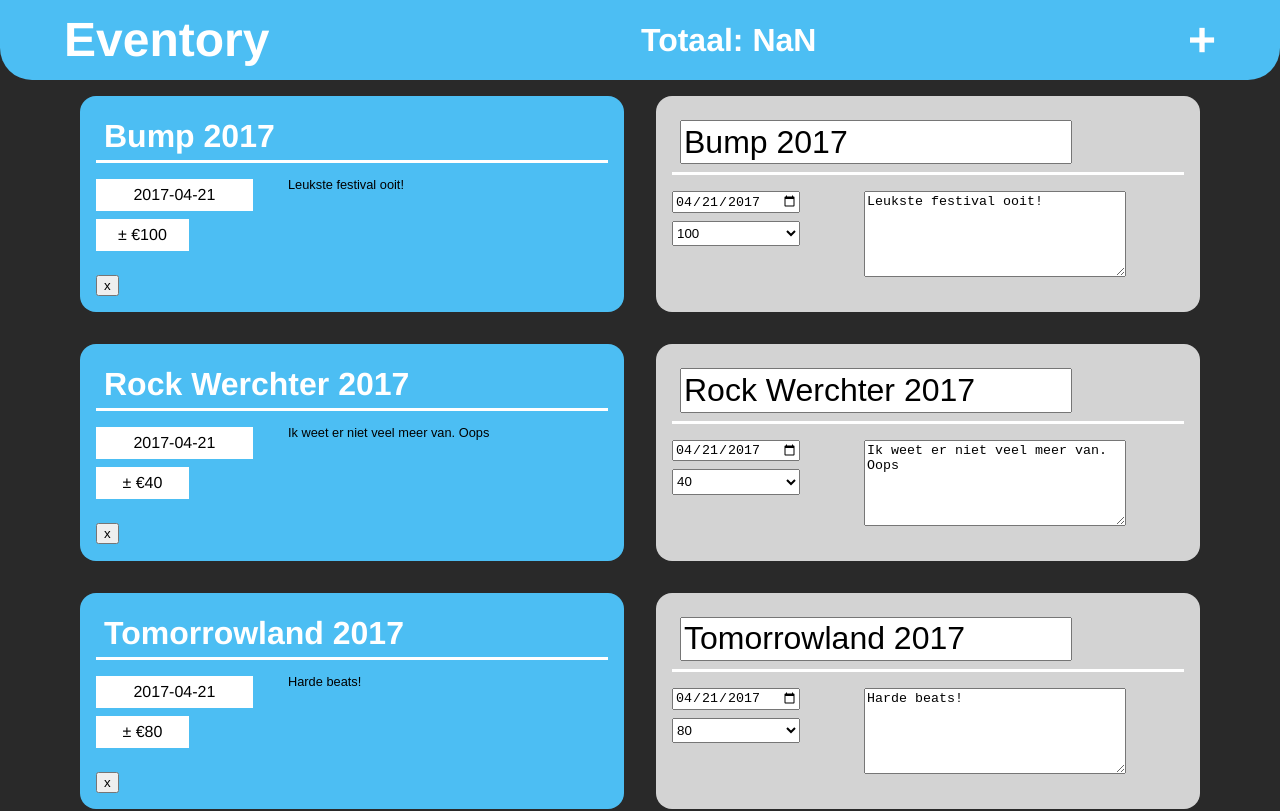
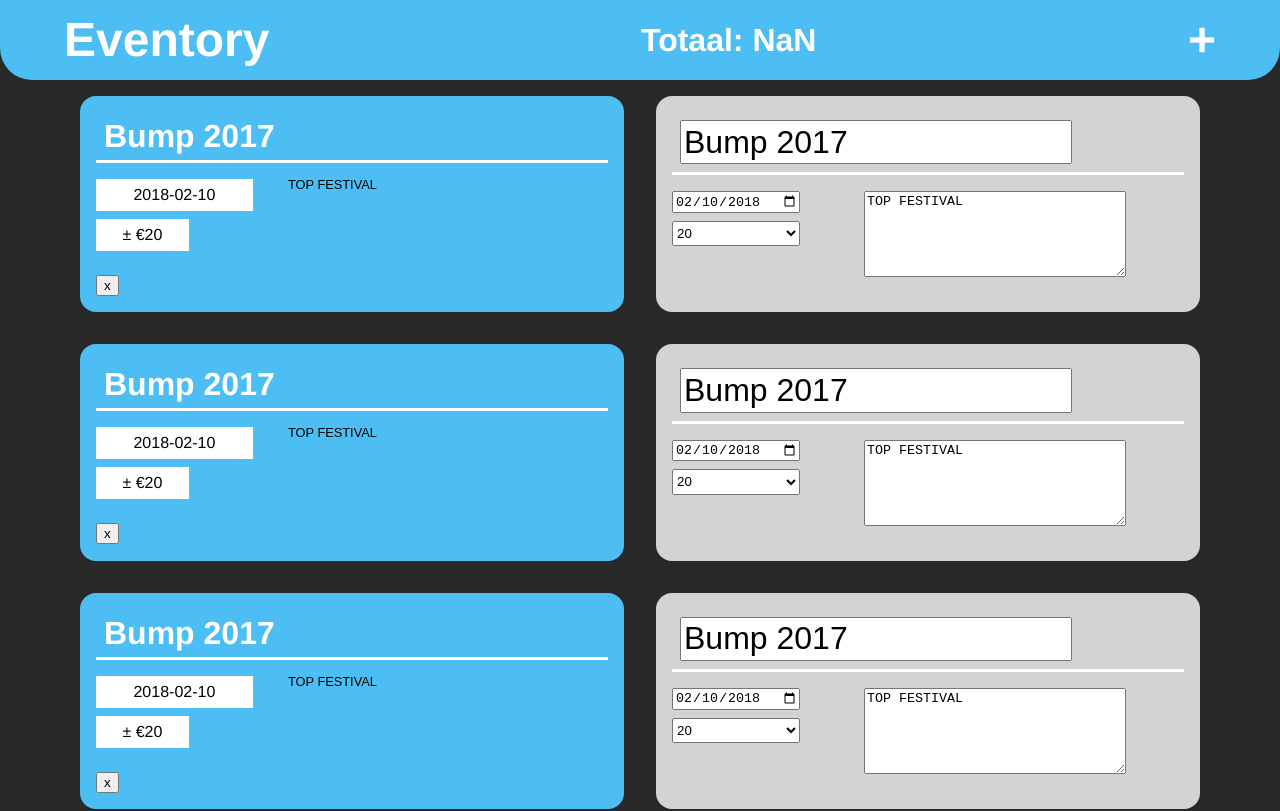
Before and after one commit to nicolasnuytten/WAD-Opdracht, a React (Create React App) app: page / in a window 1280 px wide. Shown: the top 811 px of the page. Built offline with nearby package versions, Linux system fonts and the light colour scheme.

Commit message:
add feature fixed

```diff
--- a/src/components/AddEvent.jsx
+++ b/src/components/AddEvent.jsx
@@ -1,39 +1,31 @@
 import React from "react";
-import PropTypes from "prop-types";
 import { observer } from "mobx-react";
+import Event from "../models/Event";
 
-let inputName = null;
-let inputDate = null;
-let inputMoney = null;
-let inputText = null;
+const AddEvent = ({ store }) => {
 
-const AddEvent = ({ events, onAdd }) => {
-
-  const handleAddItem = e => {
+  const handleSubmitForm = e => {
     e.preventDefault();
-    if ((inputName.value && inputDate.value && inputMoney.value && inputText.value)){
-      onAdd(inputName.value, inputDate.value, inputMoney.value, inputText.value);
-      e.currentTarget.reset();
+    const form = e.currentTarget;
+    if (form.name.value) {
+      const event = new Event(form.name.value, form.date.value, form.money.value, form.text.value);
+      store.addEvent(event);
+      form.reset();
     }
   };
 
-  return (
-    <form className="add-form" onSubmit={handleAddItem}>
+  return <form className="add-form" onSubmit={handleSubmitForm}>
       <div className="event-tags">
         <label id="name">Event Name:</label>
-        <input name="name" type="text" ref={field => (inputName = field)} />
+        <input name="name" type="text" />
       </div>
       <div className="event-tags">
         <label id="date">Date:</label>
-        <input name="date" type="date" ref={field => (inputDate = field)} />
+        <input name="date" type="date" />
       </div>
       <div className="event-tags">
         <label id="money">Money:</label>
-        <select
-          name="money"
-          className="edit-event-money event-tag"
-          ref={field => (inputMoney = field)}
-        >
+        <select name="money" className="edit-event-money event-tag">
           <option value="10">10</option>
           <option value="20">20</option>
           <option value="30">30</option>
@@ -48,18 +40,11 @@ const AddEvent = ({ events, onAdd }) => {
       </div>
       <div className="event-tags">
         <label id="money">Description:</label>
-        <textarea name="text" ref={field => (inputText = field)} />
+        <textarea name="text" />
       </div>
 
       <button>Toevoegen</button>
-    </form>
-  );
+    </form>;
 };
 
-AddEvent.propTypes = {
-  events: PropTypes.object.isRequired,
-  onAdd: PropTypes.func.isRequired
-};
-
-
 export default observer(AddEvent);
--- a/src/components/Event.jsx
+++ b/src/components/Event.jsx
@@ -4,15 +4,7 @@ import {observer } from "mobx-react"
 
 const Event = ({ event }) => {
 
-  const { name, date, money, text, setActive, removeEvent } = event;
-
-  // const handleRemoveItem = id => {
-  //   onRemove(id);
-  // };
-
-  // const handleChangeItem = (id) => {
-  //   onChange(id);
-  // };
+  const { name, date, money, text, removeEvent } = event;
 
   return <div className="event">
       <div className="event-top">
@@ -28,7 +20,6 @@ const Event = ({ event }) => {
         </div>
       </div>
       <div>
-        {/* <button onClick={setActive}>aanpassen</button> */}
         <button onClick={removeEvent}>x</button>
       </div>
     </div>;
--- a/src/components/Events.jsx
+++ b/src/components/Events.jsx
@@ -1,20 +1,15 @@
 import React from "react";
 import Event from "./Event";
-import PropTypes from "prop-types";
+import EditEvent from "../components/EditEvent";
 
 const Events = ({ store }) => {
   const { events } = store;
   return <ul className="events">
-      {Object.keys(events).map(id => (
-        <Event key={id} id={id} event={events[id]} />
-      ))}
+      {events.map(event => <div className="events" key={event.id}>
+          <Event event={event} />
+          <EditEvent event={event} />
+        </div>)}
     </ul>;
 };
 
-Events.propTypes = {
-  events: PropTypes.object.isRequired,
-  onRemove: PropTypes.func.isRequired,
-  onChange: PropTypes.func.isRequired,
-};
-
 export default Events;
--- a/src/containers/App.js
+++ b/src/containers/App.js
@@ -1,71 +1,28 @@
 import React, { Component } from "react";
 import "../css/reset.css";
 import "../css/App.css";
-import Event from "../components/Event";
+import Events from "../components/Events";
 import Nav from "../components/Nav";
 import AddEvent from "../components/AddEvent";
 import NotFound from "../components/NotFound";
-import { Route, Switch } from "react-router-dom";
-import EditEvent from "../components/EditEvent";
+import { Route, Switch, withRouter } from "react-router-dom";
+import { observer } from "mobx-react";
 
 class App extends Component {
-  // constructor(props) {
-  //   super(props);
-  //   // this.state = { events: {}, active: null };
-  // }
-
-  componentDidMount = () => {
-    fetch("../data/events.json")
-      .then(r => r.json())
-      .then(this.parseData);
-  };
-
-  parseData = data => {
-    this.setState({ events: data });
-  };
-
-  // handleRemoveEvent = id => {
-  //   const events = { ...this.state.events };
-  //   delete events[id];
-  //   this.setState({ events, active: null });
-  // };
-
-  // handleChangeEvent = id => {
-  //   this.setState({ active: id });
-  //   console.log("set to active ", id);
-  // };
-
-  // handleChangeItem = (id, event) => {
-  //   const { events } = this.state;
-  //   const updateEvents = { ...events };
-  //   updateEvents[id] = event;
-  //   this.setState({ events: updateEvents });
-  // };
-
-  // handleSubmitEdit = (id) => {
-  //   this.setState({ active: null });
-  // };
 
   render() {
-    // const { events, active } = this.state;
     const { store } = this.props;
     return <div className="app">
-        <Nav title="Eventory" store= {store} />
-        {/* {active ? <EditEvent id={active} event={events[active]} onSubmit={this.handleSubmitEdit} onChange={(id, updateEvent) => this.handleChangeItem(id, updateEvent)} /> : ""} */}
+        <Nav title="Eventory" store={store} />
         <Switch>
           <Route path="/" exact render={() => <div className="events">
-                {store.events.map(event => (
-                  <div className="events" key={event.id}>
-                    <Event event={event} />
-                    <EditEvent event={event} />
-                  </div>
-                ))}
+                <Events store={store} />
               </div>} />
-          <Route path="/event/add"  render={() => <AddEvent onAdd={store.handleAddEvent} />} />
+          <Route path="/event/add"  render={() => <AddEvent store={store} />} />
           <Route component={NotFound} />
         </Switch>
       </div>;
   }
 }
 
-export default App;
+export default withRouter(observer(App));
--- a/src/models/Event.jsx
+++ b/src/models/Event.jsx
@@ -2,14 +2,14 @@ import uniqid from "uniqid";
 import { decorate, observable, action } from "mobx";
 
 class Event {
-  constructor(name, date, money, text, removeEvent, addActive) {
+  constructor(name, date, money, text, removeEvent) {
     this.id = uniqid();
     this.name = name;
     this.date = date;
     this.money = money;
     this.text = text;
     this.killMe = removeEvent;
-    this.active = addActive;
+    // this.active = addActive;
   }
 
   updateName = value => {
@@ -28,11 +28,7 @@ class Event {
     this.text = value;
   };
 
-  setActive = () => {
-    this.active(this);
-  };
-
-  removeEvent = () => {
+  removeEvent = (e) => {
     this.killMe(this);
   };
 }
--- a/src/store/index.js
+++ b/src/store/index.js
@@ -8,60 +8,20 @@ class Store {
   active = [];
 
   constructor(props) {
-    this.addEvent(
-      new Event(
-        "Bump 2017",
-        "2017-04-21",
-        100,
-        "Leukste festival ooit!",
-        this.removeEvent,
-        this.setActive
-      )
-    );
-    this.addEvent(
-      new Event(
-        "Rock Werchter 2017",
-        "2017-04-21",
-        40,
-        "Ik weet er niet veel meer van. Oops",
-        this.removeEvent,
-        this.setActive
-      )
-    );
-    this.addEvent(
-      new Event(
-        "Tomorrowland 2017",
-        "2017-04-21",
-        80,
-        "Harde beats!",
-        this.removeEvent,
-        this.setActive
-      )
-    );
-    this.addEvent(
-      new Event(
-        "Pukkelpop 2017",
-        "2018-04-21",
-        60,
-        "Pukkel, pukkel, pukkel",
-        this.removeEvent,
-        this.setActive
-      )
-    );
+    this.addEvent(new Event("Bump 2017", "2018-02-10", 20, "TOP FESTIVAL"));
+    this.addEvent(new Event("Bump 2017", "2018-02-10", 20, "TOP FESTIVAL"));
+    this.addEvent(new Event("Bump 2017", "2018-02-10", 20, "TOP FESTIVAL"));
+    this.addEvent(new Event("Bump 2017", "2018-02-10", 20, "TOP FESTIVAL"));
   }
 
   addEvent = event => {
-    this.events.push(event);
+    // console.log(event)
+    this.events.push(event)
   };
 
   removeEvent = event => {
     console.log(event);
-    console.log(this.events);
     this.events.remove(event);
-  };
-
-  setActive = event => {
-    this.events.event.active = true;
   };
 
   get total() {
@@ -73,7 +33,6 @@ decorate(Store, {
   active: observable,
   addEvent: action, //enforceActions: true
   removeEvent: action, //enforceActions: true
-  setActive: action //enforceActions: true
 });
 
 const store = new Store();
```
